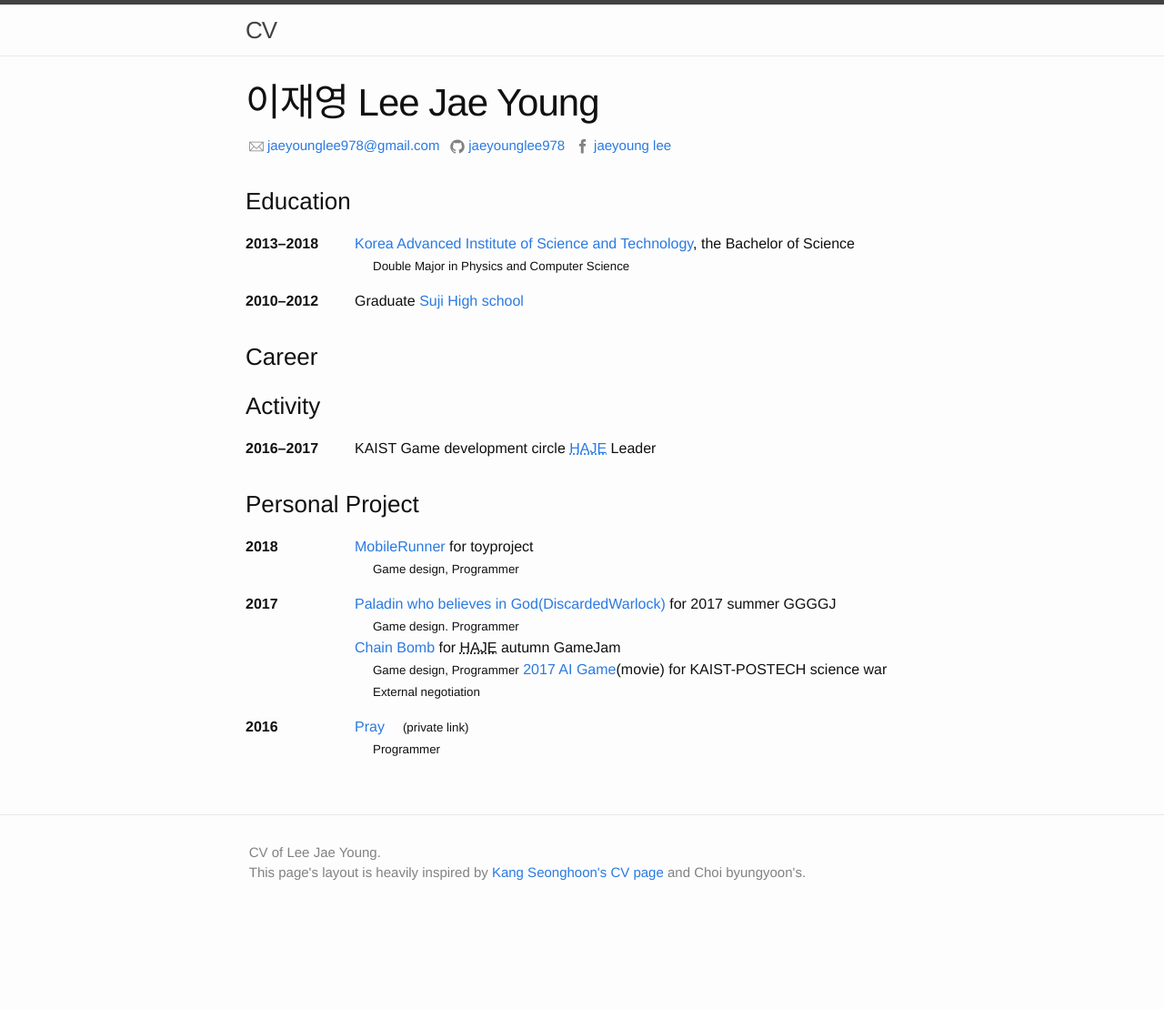
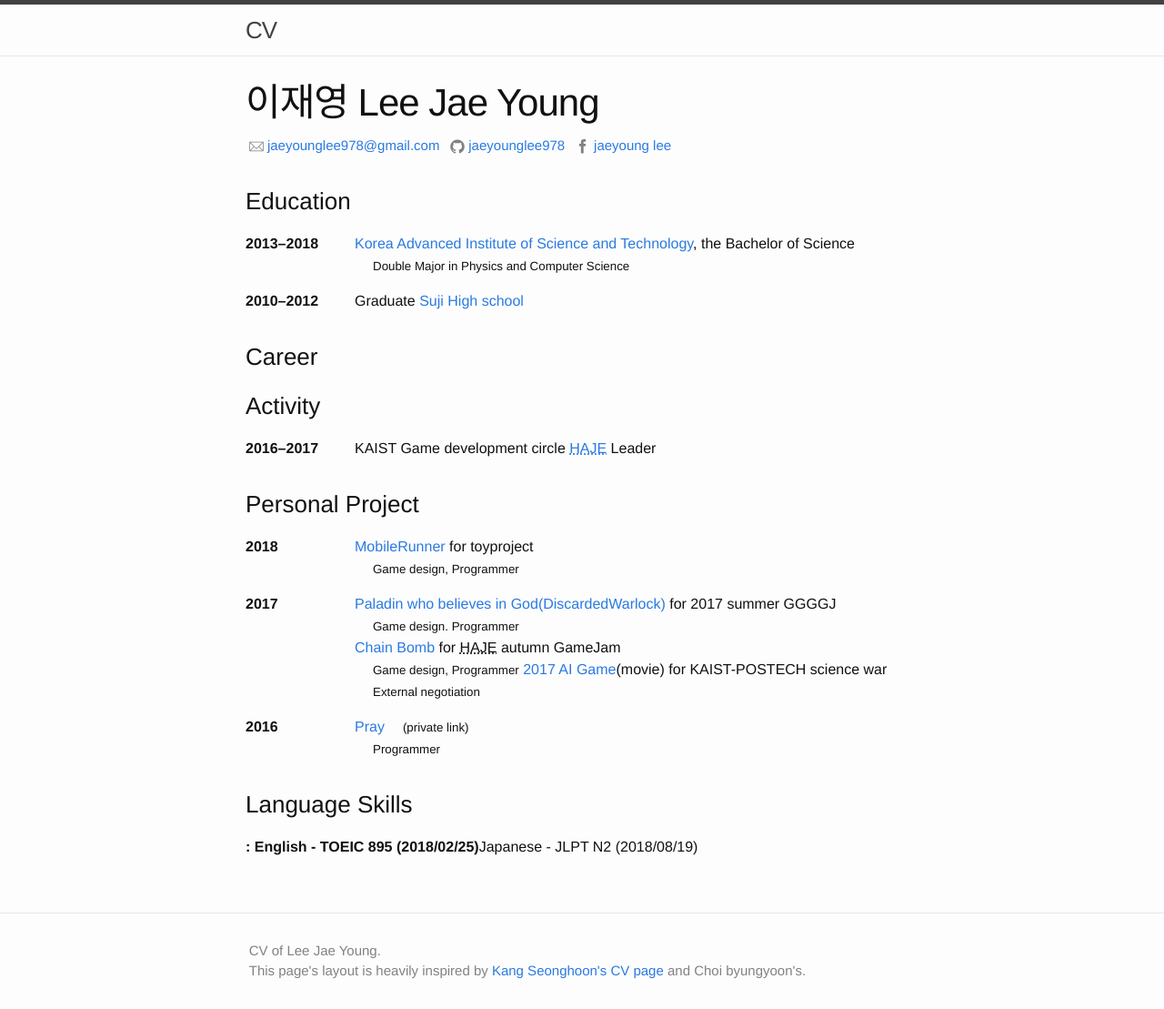
Before and after one commit to jaeyounglee978/jaeyounglee978.github.io, a Jekyll site: the page built from index.md, in a window 1280 px wide. Shown: the whole page at 91% size. Built offline with Jekyll 4.4.1, drawn with Linux system fonts in a browser that asks for light colours; before the commit the page ends 1001 px from its top, so only the background shows below that.

Commit message:
add language skills

```diff
--- a/index.md
+++ b/index.md
@@ -77,6 +77,12 @@ title:  "Jaeyoung Lee CV"
 : [Pray][pray]<small>(private link)</small> \\
 <small>Programmer</small>
 
+### Language Skills
+
+: English - TOEIC 895 (2018/02/25)
+
+: Japanese - JLPT N2 (2018/08/19)
+
 [hajehp]: http://haje.org/
 [mobilerunner]: https://github.com/jaeyounglee978/MobileRunner
 [diswarlock]: https://bitbucket.org/jaeyounglee/discardedwarlock
```
